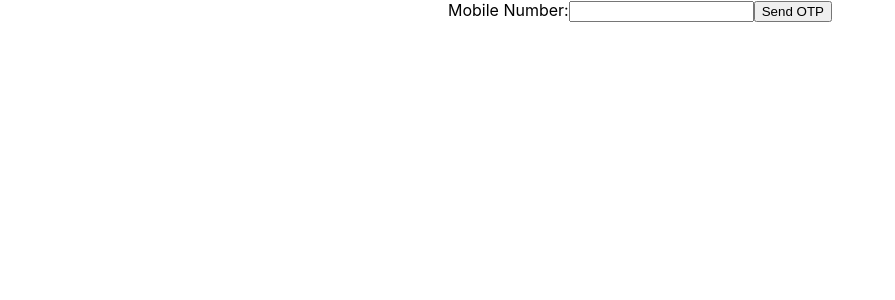
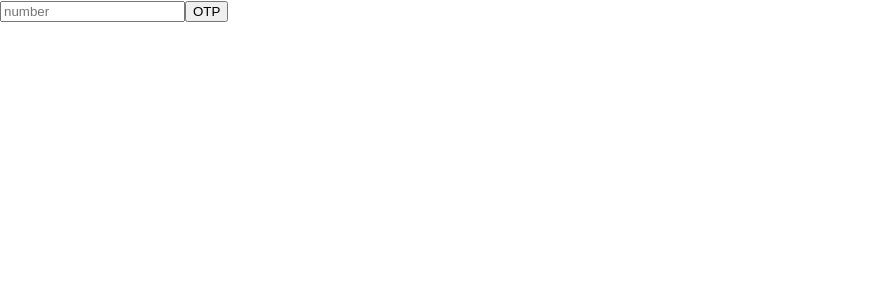
Before and after one commit to Zeeshan00-7/ASSIGNMENTS-REACT, a React (Create React App) app: page / in a window 1280 px wide. Shown: the top 300 px of the page, without its empty margins (0-895 px from the left). Built offline with nearby package versions, Linux system fonts and the light colour scheme.

Commit message:
2nd commit

```diff
--- a/src/App.js
+++ b/src/App.js
@@ -1,15 +1,32 @@
-import logo from './logo.svg';
-import './App.css';
-import OtpGenerate from './component/otp';
+import React from 'react';
+import './App.css'
+import { useRef } from 'react';
 
-function App() {
+export default function App() {
+  const apiUrl = 'https://cdn-api.co-vin.in/api/v2/auth/public/generateOTP';
+
+  const inputref = useRef(' ')
+
+  function mobileOtp() {
+    fetch(apiUrl, {
+      method: 'POST',
+      headers: {
+        'Content-Type': 'application/json',
+      },
+      body: JSON.stringify({
+        mobile:parseInt(inputref.current.value),
+      }),
+    })
+      .then((response) => response.json())
+      .then((data) => {
+        console.log(data);
+      })
+      .catch((error) => console.error(error));
+  }
   return (
-    <div className="App">
-
-    <OtpGenerate/>
-
+    <div>
+      <input type="number" ref={inputref} placeholder='number' />
+      <button onClick={mobileOtp}>OTP</button>
     </div>
   );
 }
-
-export default App;
--- a/src/component/otp.js
+++ /dev/null
@@ -1,62 +0,0 @@
-import React, { useState } from "react";
-
-function OtpGenerate() {
-  const [mobile, setMobile] = useState("");
-  const [otpSent, setOtpSent] = useState(false);
-  const [error, setError] = useState("");
-
-  const handleSubmit = (event) => {
-    event.preventDefault();
-    const regex = /^[6-9]\d{9}$/;
-    if (!regex.test(mobile)) {
-      setError("Please enter a valid 10-digit Indian mobile number");
-      return;
-    }
-    fetch("https://cdn-api.co-vin.in/api/v2/auth/public/generateOTP", {
-      method: "POST",
-      headers: {
-        "Content-Type": "application/json",
-      },
-      body: JSON.stringify({ mobile }),
-    })
-      .then((response) => {
-        if (!response.ok) {
-          throw new Error(response.statusText);
-        }
-        setOtpSent(true);
-        setError("");
-      })
-      .catch((error) => {
-        setError("Failed to send OTP. Please try again later.");
-      });
-  };
-
-  const handleMobileChange = (event) => {
-    setMobile(event.target.value);
-  };
-
-  const handleResendOtp = () => {
-    setOtpSent(false);
-  };
-
-  return (
-    <div className="App">
-      <form onSubmit={handleSubmit}>
-        <label>
-          Mobile Number:
-          <input type="tel" value={mobile} onChange={handleMobileChange} />
-        </label>
-        <button type="submit">Send OTP</button>
-      </form>
-      {error && <p>{error}</p>}
-      {otpSent && (
-        <div>
-          <p>OTP sent successfully to {mobile}</p>
-          <button onClick={handleResendOtp}>Resend OTP</button>
-        </div>
-      )}
-    </div>
-  );
-}
-
-export default OtpGenerate;
```
